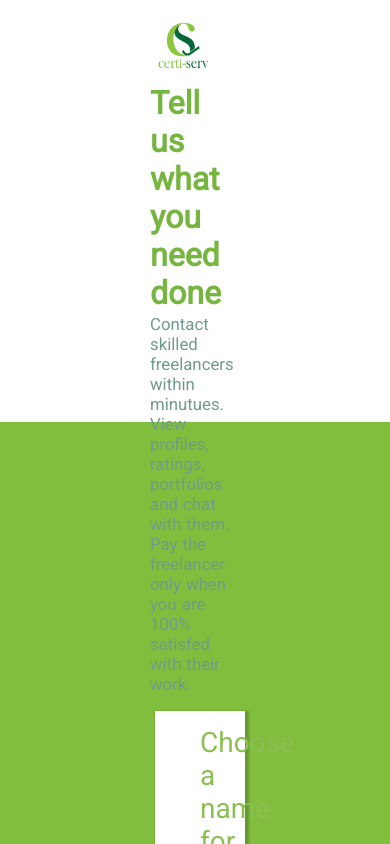
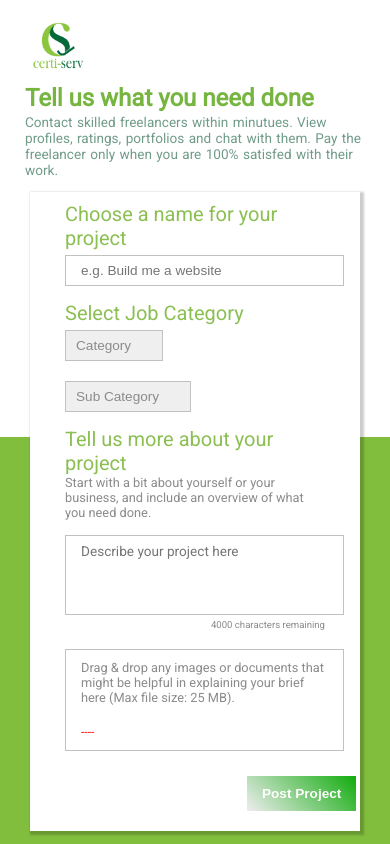
Before and after one commit to Thoratsmita/certi-serve, a React (Create React App) app: page /servee/postproject in a window 390 px wide. Shown: the top 844 px of the page. Built offline with nearby package versions, Linux system fonts and the light colour scheme.

Commit message:
Add responsiveness to post project

```diff
--- a/src/App.css
+++ b/src/App.css
@@ -1397,6 +1397,47 @@ input[type="checkbox"] {
   .PrjServeeForm input {
     width: 50%;
   }
+
+  /* =================================================================
+  POST PROJECT (MAIN COMPONENT)
+  ==================================================================*/
+
+  .PostPrjTxt {
+    margin: 0 100px;
+  }
+
+  .PostPrjLogo img {
+    margin-left: 100px;
+  }
+
+  .PostPrjForm {
+    margin: 0 105px;
+  }
+
+  .PostPrjForm label {
+    font-size: 1.5rem
+  }
+
+  .PostPrjForm input[type="text"] {
+    font-size: 0.95rem;
+  }
+
+  .PostPrjForm select {
+    font-size: 0.95rem;
+  }
+
+  .PostPrjForm p {
+    font-size: 0.95rem;
+  }
+
+  .PostPrjForm textarea {
+    font-size: 0.95rem;
+  }
+
+  .postPrjBtn {
+    font-size: 0.95rem;
+    left: 80%;
+  }
 }
 
 @media only screen and (max-width: 750px) {
@@ -1454,6 +1495,51 @@ input[type="checkbox"] {
 
   .rightName {
     display: none;
+  }
+
+  /* =================================================================
+  POST PROJECT (MAIN COMPONENT)
+  ==================================================================*/
+
+  .PostPrjTxt {
+    margin: 0 75px;
+  }
+
+  .PostPrjTxt h1 {
+    font-size: 1.75rem;
+  }
+
+  .PostPrjLogo img {
+    margin-left: 75px;
+  }
+
+  .PostPrjForm {
+    margin: 0 80px;
+  }
+
+  .PostPrjForm label {
+    font-size: 1.45rem
+  }
+
+  .PostPrjForm input[type="text"] {
+    font-size: 0.85rem;
+  }
+
+  .PostPrjForm select {
+    font-size: 0.85rem;
+  }
+
+  .PostPrjForm p {
+    font-size: 0.85rem;
+  }
+
+  .PostPrjForm textarea {
+    font-size: 0.85rem;
+  }
+
+  .postPrjBtn {
+    font-size: 0.85rem;
+    left: 75%;
   }
 }
 
@@ -1512,4 +1598,46 @@ input[type="checkbox"] {
     margin-left: 10px;
   }
 
-}
+  /* =================================================================
+  POST PROJECT (MAIN COMPONENT)
+  ==================================================================*/
+
+  .PostPrjTxt {
+    margin: 0 25px;
+  }
+
+  .PostPrjTxt h1 {
+    font-size: 1.5rem;
+  }
+
+  .PostPrjTxt p {
+    font-size: 0.85rem;
+  }
+
+  .PostPrjLogo img {
+    margin-left: 25px;
+  }
+
+  .PostPrjForm {
+    margin: 0 30px 13px;
+    padding: 10px 35px;
+  }
+
+  .PostPrjForm label {
+    font-size: 1.25rem
+  }
+
+  .PostPrjForm p {
+    font-size: 0.8rem;
+  }
+
+  .wordcount {
+    font-size: 0.6rem;
+  }
+
+  .postPrjBtn {
+    font-size: 0.85rem;
+    left: 70%;
+  }
+
+}
```
